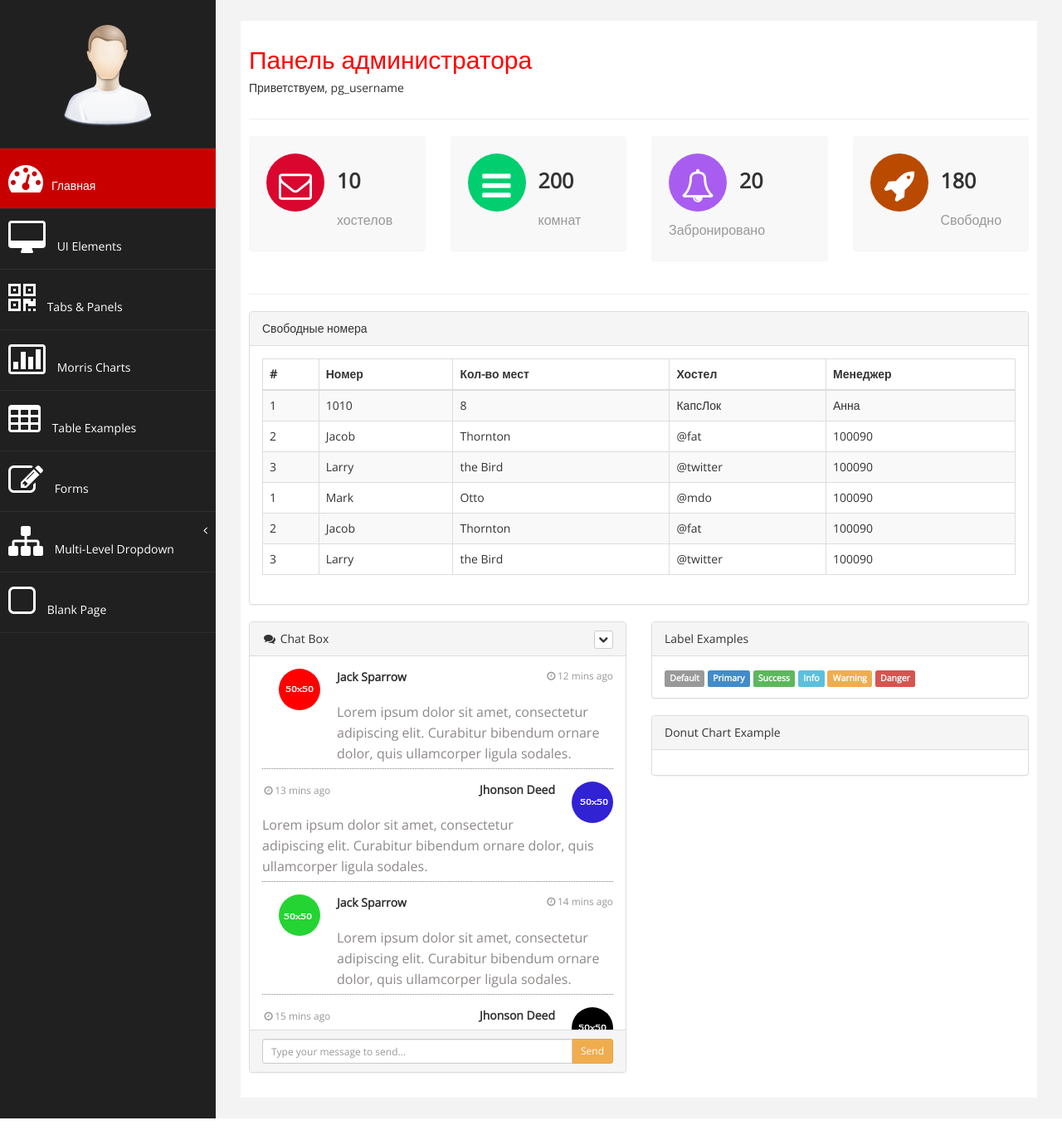
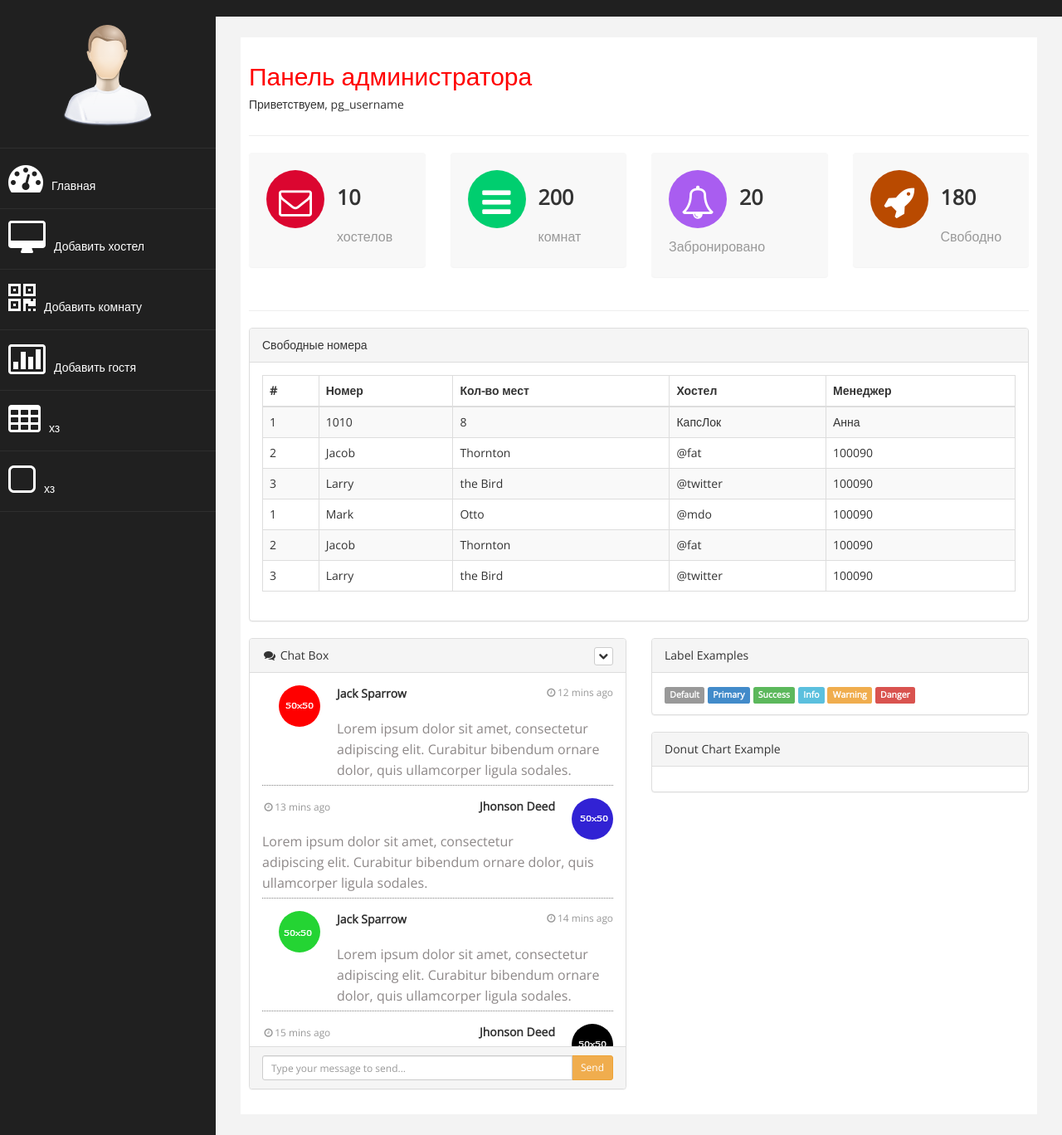
Before and after one commit to minny96/crmforhotels, a PHP site: page / in a window 1280 px wide. Shown: the part 60-1428 px from the top of the page at 83% size. Run offline with PHP 8.4, Linux system fonts and the light colour scheme.

Commit message:
Рефакторинг, верстка страниц, блочность

```diff
--- a/bs-binary-admin/index.html
+++ b/bs-binary-admin/index.php
@@ -32,66 +32,11 @@
 float: right;
 font-size: 16px;"><a href="#" class="btn btn-danger square-btn-adjust">Logout</a> </div>
         </nav>
-           <!-- /. NAV TOP  -->
-                <nav class="navbar-default navbar-side" role="navigation">
-            <div class="sidebar-collapse">
-                <ul class="nav" id="main-menu">
-				<li class="text-center">
-                    <img src="assets/img/find_user.png" class="user-image img-responsive"/>
-					</li>
-                    <li>
-                        <a class="active-menu"  href="index.html"><i class="fa fa-dashboard fa-3x"></i>Главная</a>
-                    </li>
-                     <li>
-                        <a  href="ui.html"><i class="fa fa-desktop fa-3x"></i> UI Elements</a>
-                    </li>
-                    <li>
-                        <a  href="tab-panel.html"><i class="fa fa-qrcode fa-3x"></i> Tabs & Panels</a>
-                    </li>
-						   <li  >
-                        <a   href="chart.html"><i class="fa fa-bar-chart-o fa-3x"></i> Morris Charts</a>
-                    </li>
-                      <li  >
-                        <a  href="table.html"><i class="fa fa-table fa-3x"></i> Table Examples</a>
-                    </li>
-                    <li  >
-                        <a  href="form.html"><i class="fa fa-edit fa-3x"></i> Forms </a>
-                    </li>
-                    <li>
-                        <a href="#"><i class="fa fa-sitemap fa-3x"></i> Multi-Level Dropdown<span class="fa arrow"></span></a>
-                        <ul class="nav nav-second-level">
-                            <li>
-                                <a href="#">Second Level Link</a>
-                            </li>
-                            <li>
-                                <a href="#">Second Level Link</a>
-                            </li>
-                            <li>
-                                <a href="#">Second Level Link<span class="fa arrow"></span></a>
-                                <ul class="nav nav-third-level">
-                                    <li>
-                                        <a href="#">Third Level Link</a>
-                                    </li>
-                                    <li>
-                                        <a href="#">Third Level Link</a>
-                                    </li>
-                                    <li>
-                                        <a href="#">Third Level Link</a>
-                                    </li>
-
-                                </ul>
-
-                            </li>
-                        </ul>
-                      </li>
-                  <li  >
-                        <a  href="blank.html"><i class="fa fa-square-o fa-3x"></i> Blank Page</a>
-                    </li>
-                </ul>
-
-            </div>
-
-        </nav>
+        <!--Подключаем меню-->
+        <?php
+            include('menu.php');
+            echo "Hui";
+        ?>
         <!-- /. NAV SIDE  -->
         <div id="page-wrapper" >
             <div id="page-inner">
--- /dev/null
+++ b/bs-binary-admin/menu.php
@@ -0,0 +1,28 @@
+<!-- /. NAV TOP  -->
+<nav class="navbar-default navbar-side" role="navigation">
+    <div class="sidebar-collapse">
+        <ul class="nav" id="main-menu">
+			<li class="text-center">
+                <img src="assets/img/find_user.png" class="user-image img-responsive"/>
+			</li>
+			<li>
+                <a  href="index.html"><i class="fa fa-dashboard fa-3x"></i>Главная</a>
+            </li>
+            <li>
+                <a  href="add_hostel.html"><i class="fa fa-desktop fa-3x"></i>Добавить хостел</a>
+            </li>
+            <li>
+                <a  href="add_room.html"><i class="fa fa-qrcode fa-3x"></i>Добавить комнату</a>
+            </li>
+			<li  >
+                <a  href="add_guest.html"><i class="fa fa-bar-chart-o fa-3x"></i>Добавить гостя</a>
+            </li>
+            <li  >
+                <a  href="table.html"><i class="fa fa-table fa-3x"></i>хз</a>
+            </li>
+            <li>
+                <a   href="blank.html"><i class="fa fa-square-o fa-3x"></i>хз</a>
+            </li>
+        </ul>
+    </div>
+</nav>
```
Also changed, not shown: bs-binary-admin/add_hostel.php (renamed from bs-binary-admin/add_hostel.html, +2 -64 lines).
